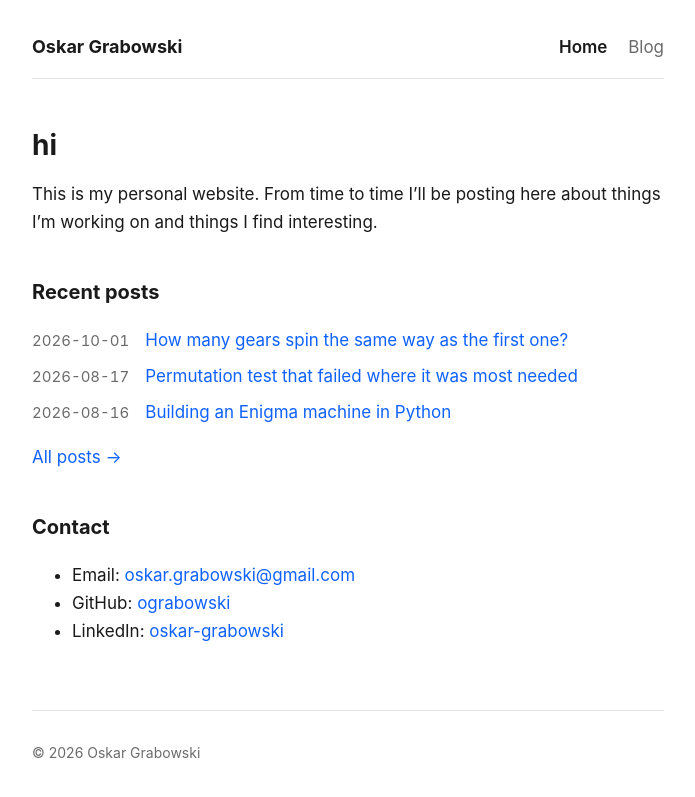
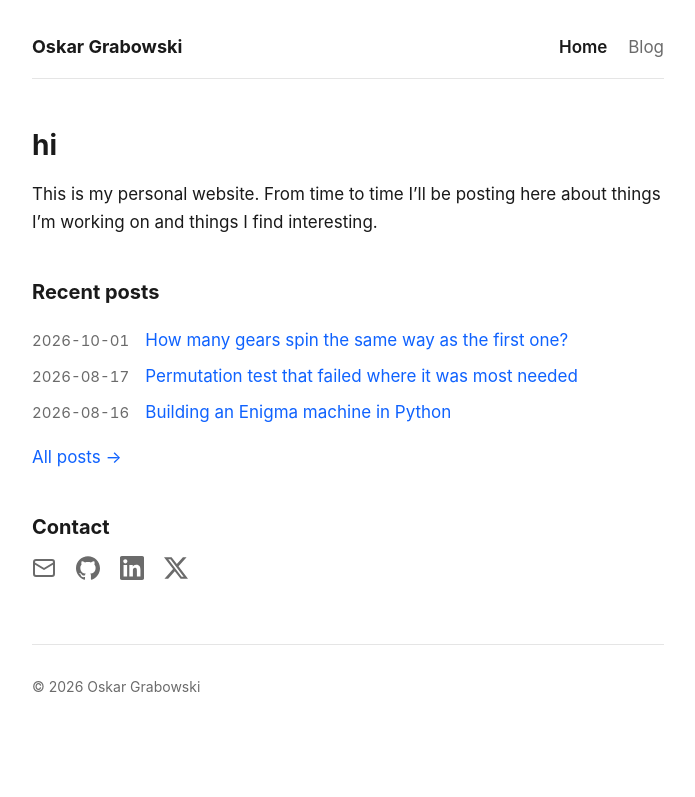
Before and after one commit to ograbowski/ograbowski.github.io, a Jekyll site: the page built from index.md, in a window 1280 px wide. Shown: the top 797 px of the page, without its empty margins (292-987 px from the left). Built offline with Jekyll 4.4.1, drawn with Linux system fonts in a browser that asks for light colours.

Commit message:
Add icons

```diff
--- a/assets/css/style.css
+++ b/assets/css/style.css
@@ -107,3 +107,8 @@ pre {
 }
 
 img { max-width: 100%; }
+
+.social { display: flex; gap: 1.25rem; align-items: center; }
+.social a { color: var(--muted); display: inline-flex; }
+.social a:hover { color: var(--link); text-decoration: none; }
+.social svg { width: 1.5rem; height: 1.5rem; }
--- a/index.md
+++ b/index.md
@@ -28,6 +28,17 @@ about things I'm working on and things I find interesting.
 
 ## Contact
 
-- Email: [oskar.grabowski@gmail.com](mailto:oskar.grabowski@gmail.com)
-- GitHub: [ograbowski](https://github.com/ograbowski)
-- LinkedIn: [oskar-grabowski](https://www.linkedin.com/in/oskar-grabowski/)
+<div class="social">
+  <a href="mailto:oskar.grabowski@gmail.com" aria-label="Email" title="Email">
+    <svg viewBox="0 0 24 24" aria-hidden="true" fill="none" stroke="currentColor" stroke-width="2" stroke-linecap="round" stroke-linejoin="round"><rect x="2" y="4" width="20" height="16" rx="2"/><path d="m2 7 10 6 10-6"/></svg>
+  </a>
+  <a href="https://github.com/ograbowski" aria-label="GitHub" title="GitHub">
+    <svg viewBox="0 0 24 24" aria-hidden="true" fill="currentColor"><path d="M12 .297c-6.63 0-12 5.373-12 12 0 5.303 3.438 9.8 8.205 11.385.6.113.82-.258.82-.577 0-.285-.01-1.04-.015-2.04-3.338.724-4.042-1.61-4.042-1.61C4.422 18.07 3.633 17.7 3.633 17.7c-1.087-.744.084-.729.084-.729 1.205.084 1.838 1.236 1.838 1.236 1.07 1.835 2.809 1.305 3.495.998.108-.776.417-1.305.76-1.605-2.665-.3-5.466-1.332-5.466-5.93 0-1.31.465-2.38 1.235-3.22-.135-.303-.54-1.523.105-3.176 0 0 1.005-.322 3.3 1.23.96-.267 1.98-.399 3-.405 1.02.006 2.04.138 3 .405 2.28-1.552 3.285-1.23 3.285-1.23.645 1.653.24 2.873.12 3.176.765.84 1.23 1.91 1.23 3.22 0 4.61-2.805 5.625-5.475 5.92.42.36.81 1.096.81 2.22 0 1.606-.015 2.896-.015 3.286 0 .315.21.69.825.57C20.565 22.092 24 17.592 24 12.297c0-6.627-5.373-12-12-12"/></svg>
+  </a>
+  <a href="https://www.linkedin.com/in/oskar-grabowski/" aria-label="LinkedIn" title="LinkedIn">
+    <svg viewBox="0 0 24 24" aria-hidden="true" fill="currentColor"><path d="M20.447 20.452h-3.554v-5.569c0-1.328-.027-3.037-1.852-3.037-1.853 0-2.136 1.445-2.136 2.939v5.667H9.351V9h3.414v1.561h.046c.477-.9 1.637-1.85 3.37-1.85 3.601 0 4.267 2.37 4.267 5.455v6.286zM5.337 7.433c-1.144 0-2.063-.926-2.063-2.065 0-1.138.92-2.063 2.063-2.063 1.14 0 2.064.925 2.064 2.063 0 1.139-.925 2.065-2.064 2.065zm1.782 13.019H3.555V9h3.564v11.452zM22.225 0H1.771C.792 0 0 .774 0 1.729v20.542C0 23.227.792 24 1.771 24h20.451C23.2 24 24 23.227 24 22.271V1.729C24 .774 23.2 0 22.222 0h.003z"/></svg>
+  </a>
+  <a href="https://x.com/RoRg7idev" aria-label="X" title="X">
+    <svg viewBox="0 0 24 24" aria-hidden="true" fill="currentColor"><path d="M18.901 1.153h3.68l-8.04 9.19L24 22.846h-7.406l-5.8-7.584-6.638 7.584H.474l8.6-9.83L0 1.154h7.594l5.243 6.932ZM17.61 20.644h2.039L6.486 3.24H4.298Z"/></svg>
+  </a>
+</div>
```
